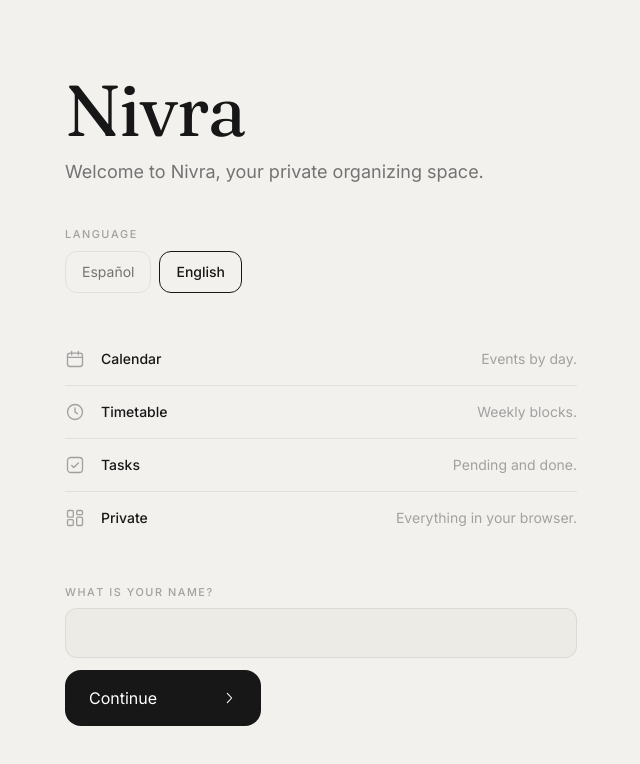
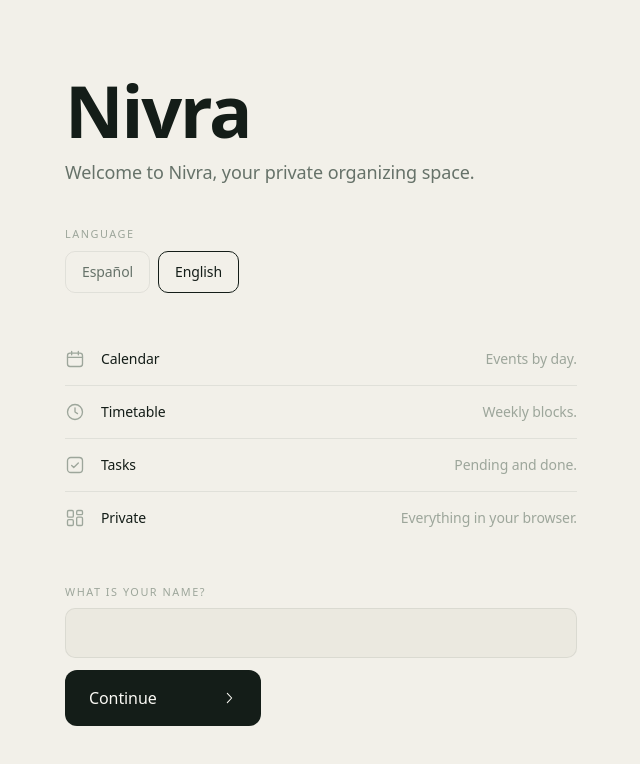
Before and after one commit to arelkair/nivra, a React (Vite) app: page /dashboard in a window 1280 px wide. Shown: the top 764 px of the page, without its empty margins (319-959 px from the left). Built offline with nearby package versions, Linux system fonts and the light colour scheme.

Commit message:
Add the Nivra 2.0 design base with a bone and deep green palette, Geist and calm motion.

```diff
--- a/package.json
+++ b/package.json
@@ -10,6 +10,8 @@
     "preview": "vite preview"
   },
   "dependencies": {
+    "@fontsource-variable/geist": "^5.3.0",
+    "@fontsource-variable/geist-mono": "^5.3.0",
     "@fontsource/fraunces": "^5.3.0",
     "@fontsource/inter": "^5.3.0",
     "@fontsource/jetbrains-mono": "^5.3.0",
--- a/src/components/initiative/InitiativeMusic.tsx
+++ b/src/components/initiative/InitiativeMusic.tsx
@@ -148,7 +148,7 @@ export function InitiativeMusic({ dark, cfg, open, onClose, embed, ambientVideoI
         aria-hidden={!open}
         className={
           open
-            ? `fixed right-4 bottom-[4.25rem] z-40 flex max-h-[calc(100svh-6rem)] w-80 max-w-[calc(100vw-2rem)] flex-col gap-3 overflow-y-auto rounded-2xl border p-4 shadow-2xl backdrop-blur-sm max-md:right-3 max-md:bottom-[8.25rem] max-md:left-3 max-md:w-auto max-md:max-w-none ${s.line} ${dark ? 'bg-[#131316]/95 text-neutral-100 [color-scheme:dark]' : 'bg-white/95 text-neutral-900'}`
+            ? `fixed right-4 bottom-[4.25rem] z-40 flex max-h-[calc(100svh-6rem)] w-80 max-w-[calc(100vw-2rem)] flex-col gap-3 overflow-y-auto rounded-2xl border p-4 shadow-2xl backdrop-blur-sm max-md:right-3 max-md:bottom-[8.25rem] max-md:left-3 max-md:w-auto max-md:max-w-none ${s.line} ${dark ? 'bg-(--nv-surface)/95 text-neutral-100 [color-scheme:dark]' : 'bg-white/95 text-neutral-900'}`
             : 'pointer-events-none fixed top-0 -left-[9999px] w-80 opacity-0'
         }
       >
--- a/src/components/initiative/InitiativeNote.tsx
+++ b/src/components/initiative/InitiativeNote.tsx
@@ -108,7 +108,7 @@ export function InitiativeNote({ dark, notes, setNotes, createNote, onOpenNote,
           : undefined
       }
       className={`fixed z-40 flex flex-col overflow-hidden rounded-2xl border shadow-2xl backdrop-blur-sm max-md:inset-x-3 max-md:bottom-[4.75rem] ${frame.collapsed ? '' : 'max-md:h-64'} ${s.line} ${
-        dark ? 'bg-[#131316]/95 text-neutral-100 [color-scheme:dark]' : 'bg-white/95 text-neutral-900'
+        dark ? 'bg-(--nv-surface)/95 text-neutral-100 [color-scheme:dark]' : 'bg-white/95 text-neutral-900'
       }`}
     >
       <header
--- a/src/components/initiative/InitiativeSchedule.tsx
+++ b/src/components/initiative/InitiativeSchedule.tsx
@@ -511,7 +511,7 @@ export function InitiativeSchedule({
 
       <div className="grid items-start gap-5 xl:grid-cols-[minmax(0,1fr)_20rem]">
         <div className={`overflow-hidden rounded-2xl border select-none ${s.line} ${dark ? 'bg-white/[0.02]' : 'bg-white shadow-[0_1px_3px_rgba(20,20,10,0.06)]'}`}>
-          <div className={`grid border-b ${s.line} ${dark ? 'bg-white/[0.03]' : 'bg-[#faf9f6]'}`} style={gridStyle}>
+          <div className={`grid border-b ${s.line} ${dark ? 'bg-white/[0.03]' : 'bg-(--nv-raised)'}`} style={gridStyle}>
             <span />
             {days.map((d) => {
               const date = new Date(monday.getFullYear(), monday.getMonth(), monday.getDate() + d)
--- a/src/components/initiative/InitiativeSearch.tsx
+++ b/src/components/initiative/InitiativeSearch.tsx
@@ -155,7 +155,7 @@ function Palette({ onClose, dark, data, commands, closeKeys, onGo, onOpenNote }:
       <div
         role="dialog"
         aria-label={t('Buscar')}
-        className={`relative flex max-h-[70svh] w-full max-w-xl flex-col overflow-hidden rounded-2xl border shadow-2xl ${s.line} ${dark ? 'bg-[#131316] text-neutral-100 [color-scheme:dark]' : 'bg-white text-neutral-900'}`}
+        className={`relative flex max-h-[70svh] w-full max-w-xl flex-col overflow-hidden rounded-2xl border shadow-2xl ${s.line} ${dark ? 'bg-(--nv-surface) text-neutral-100 [color-scheme:dark]' : 'bg-white text-neutral-900'}`}
       >
         <div className="flex items-center gap-3 px-4">
           <Icon name="search" className={`h-4 w-4 shrink-0 ${s.muted}`} />
--- a/src/components/initiative/ShortcutsPanel.tsx
+++ b/src/components/initiative/ShortcutsPanel.tsx
@@ -102,7 +102,7 @@ export function ShortcutsHelp({ cfg, dark, onClose }: { cfg: Settings; dark: boo
   return (
     <div className="fixed inset-0 z-[60] flex items-center justify-center px-3">
       <button type="button" aria-label={t('Cerrar')} onClick={onClose} className="absolute inset-0 bg-black/50 backdrop-blur-sm" />
-      <div role="dialog" aria-label={t('Atajos de teclado')} className={`relative flex max-h-[80svh] w-full max-w-md flex-col overflow-hidden rounded-2xl border shadow-2xl ${s.line} ${dark ? 'bg-[#131316] text-neutral-100 [color-scheme:dark]' : 'bg-white text-neutral-900'}`}>
+      <div role="dialog" aria-label={t('Atajos de teclado')} className={`relative flex max-h-[80svh] w-full max-w-md flex-col overflow-hidden rounded-2xl border shadow-2xl ${s.line} ${dark ? 'bg-(--nv-surface) text-neutral-100 [color-scheme:dark]' : 'bg-white text-neutral-900'}`}>
         <div className={`flex items-center justify-between border-b px-5 py-3 ${s.line}`}>
           <p className="text-sm font-medium">{t('Atajos de teclado')}</p>
           <button type="button" onClick={onClose} aria-label={t('Cerrar')} className={`${s.muted} ${s.hoverText}`}>
--- a/src/index.css
+++ b/src/index.css
@@ -257,6 +257,15 @@ body {
 :root {
   --menu-opacity: 100%;
   --menu-blur: 0px;
+  --nv-root: #f5f4f0;
+  --nv-surface: #ffffff;
+  --nv-raised: #faf9f6;
+}
+
+.dark {
+  --nv-root: #0a0a0c;
+  --nv-surface: #131316;
+  --nv-raised: #131316;
 }
 
 .nivra-menu {
@@ -362,3 +371,110 @@ body {
     transition-duration: 1ms !important;
   }
 }
+
+:root[data-v2='on'] {
+  --font-sans: 'Geist Variable', ui-sans-serif, system-ui, sans-serif;
+  --font-mono: 'Geist Mono Variable', ui-monospace, monospace;
+  --nv-ease-out: cubic-bezier(0.23, 1, 0.32, 1);
+  --nv-ease-in-out: cubic-bezier(0.77, 0, 0.175, 1);
+  --nv-accent: #2f6f4f;
+  --nv-ring: color-mix(in oklab, var(--nv-accent) 70%, transparent);
+  --color-white: #faf9f4;
+  --color-black: #0c1410;
+  --color-neutral-50: #f7f6f1;
+  --color-neutral-100: #efeee7;
+  --color-neutral-200: #e1e0d6;
+  --color-neutral-300: #c7c8bb;
+  --color-neutral-400: #9da69b;
+  --color-neutral-500: #667269;
+  --color-neutral-600: #4d5a52;
+  --color-neutral-700: #3a453f;
+  --color-neutral-800: #26302b;
+  --color-neutral-900: #141d18;
+  --color-neutral-950: #0c1410;
+  --radius-md: 0.375rem;
+  --radius-lg: 0.5rem;
+  --radius-xl: 0.625rem;
+  --radius-2xl: 0.75rem;
+  --radius-3xl: 1rem;
+  --paper: #f2f0e9;
+  --surface: #f8f7f2;
+  --sunken: #ebe9e0;
+  --nv-root: #f2f0e9;
+  --nv-surface: #f8f7f2;
+  --nv-raised: #f8f7f2;
+  color: #17211b;
+}
+
+:root.dark[data-v2='on'] {
+  --nv-accent: #6fbf92;
+  --paper: #0b1410;
+  --surface: #101b16;
+  --sunken: #08100d;
+  --nv-root: #0b1410;
+  --nv-surface: #101b16;
+  --nv-raised: #101b16;
+  color: #e8efe9;
+}
+
+:root[data-v2='on'] body {
+  color: #17211b;
+  font-feature-settings: 'cv11', 'ss01';
+  letter-spacing: -0.006em;
+}
+
+:root.dark[data-v2='on'] body {
+  color: #e8efe9;
+}
+
+:root[data-v2='on'].initiative-mode body,
+:root[data-v2='on'].initiative-mode .font-mono,
+:root[data-v2='on'].initiative-mode .font-display,
+:root[data-v2='on'].initiative-mode .font-initiative,
+:root[data-v2='on'] .font-initiative {
+  font-family: var(--font-sans);
+}
+
+:root[data-v2='on'] .font-initiative {
+  font-weight: 500;
+  letter-spacing: -0.03em;
+}
+
+:root[data-v2='on'] .font-display {
+  font-family: var(--font-sans);
+  letter-spacing: -0.03em;
+}
+
+:root[data-v2='on'] .tabular-nums,
+:root[data-v2='on'] .font-mono {
+  font-variant-numeric: tabular-nums;
+}
+
+:root[data-v2='on'] ::selection {
+  background: color-mix(in oklab, var(--nv-accent) 28%, transparent);
+}
+
+:root[data-v2='on'] :focus-visible {
+  outline: 2px solid var(--nv-ring);
+  outline-offset: 2px;
+}
+
+:root[data-v2='on'] :where(button, [role='button'], [role='tab'], summary):not(:disabled) {
+  transition-property: color, background-color, border-color, opacity, box-shadow, transform, translate, scale, filter;
+  transition-duration: 160ms;
+  transition-timing-function: var(--nv-ease-out);
+}
+
+@media (hover: hover) and (pointer: fine) {
+  :root[data-v2='on'] button:not(:disabled):active,
+  :root[data-v2='on'] [role='button']:active {
+    scale: 0.97;
+  }
+}
+
+@media (prefers-reduced-motion: reduce) {
+  :root[data-v2='on'] button:not(:disabled):active,
+  :root[data-v2='on'] [role='button']:active {
+    scale: 1;
+  }
+}
--- a/src/main.tsx
+++ b/src/main.tsx
@@ -22,6 +22,8 @@ import '@fontsource/space-grotesk/latin-600.css'
 import '@fontsource/space-grotesk/latin-ext-400.css'
 import '@fontsource/space-grotesk/latin-ext-500.css'
 import '@fontsource/space-grotesk/latin-ext-600.css'
+import '@fontsource-variable/geist'
+import '@fontsource-variable/geist-mono'
 import './index.css'
 import App from './App.tsx'
 import { preloadSections } from './lib/lazy'
```
Also changed, not shown: src/components/InitiativeDashboard.tsx (+4 -4 lines), 1 other file (tests, documents, lock files or other folders).
